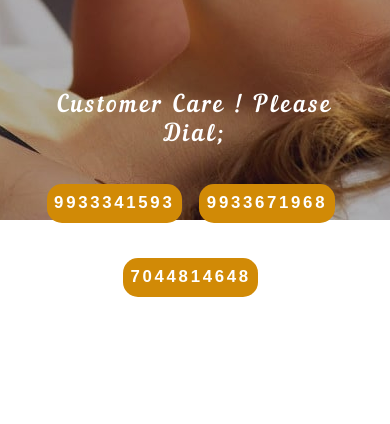
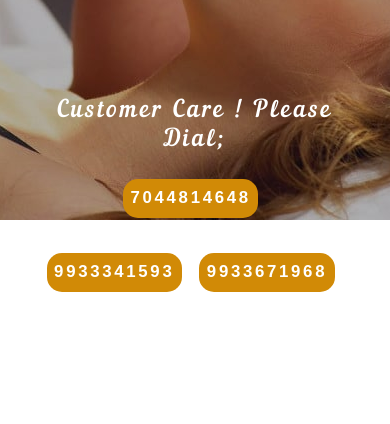
Before and after one commit to Sunnykumar98767/gigoli, a plain HTML site: page index.html in a window 390 px wide. Shown: the part 420-844 px from the top of the page. Drawn offline with Linux system fonts and the light colour scheme; files whose address does not match are found by name; a web font is replaced by a local one.

```diff
--- a/css/style.css
+++ b/css/style.css
@@ -210,6 +210,13 @@
         font-family: Arial, Helvetica, sans-serif;
         font-weight: bold;
     }
+
+    h2.marg {
+        margin: 0;
+        padding: 0;
+    }
+
+
 }
 
 
--- a/index.html
+++ b/index.html
@@ -108,12 +108,14 @@
                             </a><br><br><br>
                             <h2 style="margin: 0;" class="ft-title color-white text-center"> Customer Care ! Please
                                 Dial;
-                                <h2> <a class="btn1" href="tel:9073873751" style="color: white;">9933341593</a>&nbsp;
+
+                                <h2 class="marg"> <a class="btn1" href="tel:9874131615 "
+                                        style="color: white; margin: 0;">7044814648
+                                    </a>&nbsp;
+                                </h2>
+                                <h2 class="marg"> <a class="btn1" href="tel:9073873751"
+                                        style="color: white;">9933341593</a>&nbsp;
                                     <a class="btn1" href="tel:9874131615 " style="color: white;">9933671968 </a>&nbsp;
-                                </h2>
-                                <h2 style="margin: 0rem;"> <a class="btn1" href="tel:9874131615 "
-                                        style="color: white;">7044814648
-                                    </a>&nbsp;
                                 </h2>
 
 
```
